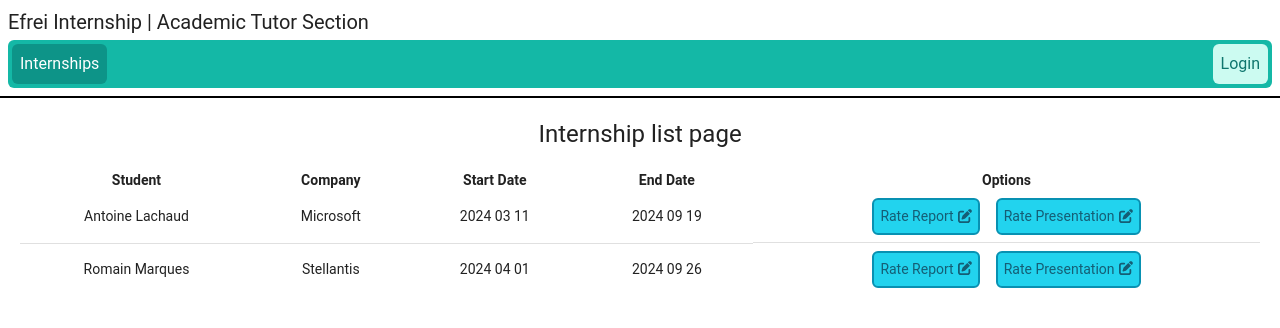
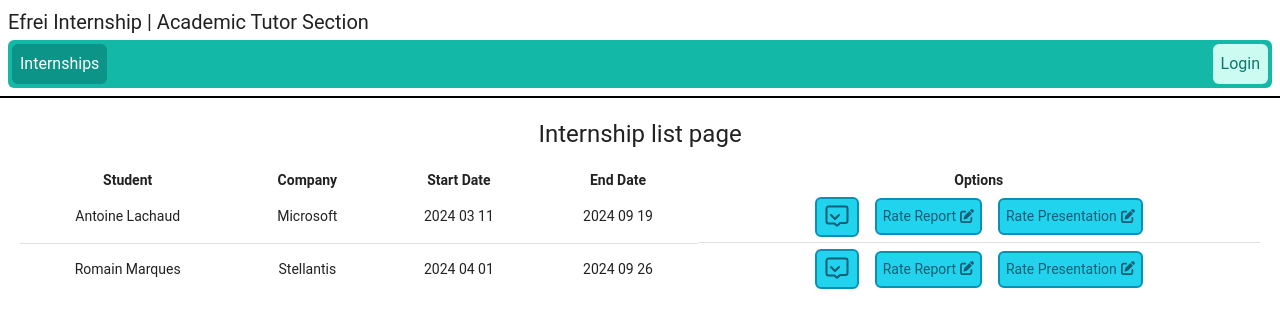
Before and after one commit to The-Daring-Group/efrei-internship, a Nuxt app in the folder efrei-internship-front-ta/: page /internships/list in a window 1280 px wide. Shown: the top 328 px of the page. Built offline with nearby package versions, Linux system fonts and the light colour scheme; no server answers.

Commit message:
integrate chatbutton to list internships

```diff
--- a/efrei-internship-front-ta/components/ChatButton.vue
+++ b/efrei-internship-front-ta/components/ChatButton.vue
@@ -1,5 +1,5 @@
 <template>
-    <NuxtLink :to="'/internships/chat/' + userId" class="tw-relative tw-bg-blue-500 hover:tw-bg-blue-600 text-white font-bold px-2 rounded tw-w-11 tw-h-8">
+    <NuxtLink :to="'/internships/chat/' + userId" class="tw-relative tw-bg-cyan-400 hover:tw-bg-cyan-600 hover:tw-cursor-pointer hover:tw-text-white tw-text-cyan-800 font-bold px-2 py-1 tw-rounded-md tw-w-11 tw-h-10 tw-border-cyan-600 tw-border-2 mr-4">
         <svg class="w-8 h-8" fill="none" stroke="currentColor" viewBox="0 0 24 24" xmlns="http://www.w3.org/2000/svg">
             <path stroke-linecap="round" stroke-linejoin="round" stroke-width="2" d="M20.5 3.5H3.5a2 2 0 00-2 2V18.5a2 2 0 002 2h6.07l1.75 1.75a1 1 0 001.42 0l2.33-2.33H20.5a2 2 0 002-2V5.5a2 2 0 00-2-2zM12 14l-2 2m0 0l-4-4m4 4l4-4"/>
         </svg>
@@ -12,17 +12,19 @@
 <script>
     import axios from 'axios'
     export default {
-        /*props: {
+        props: {
             userId: {
                 type: Number,
                 required: true
+            },
+            sender: {
+                type: Number,
+                required: true
             }
-        },*/
+        },
         data() {
             return {
-                unreadCount : 0,
-                userId: 1,
-                sender: 2,
+                unreadCount : 0
             }
         },
         mounted() {
--- a/efrei-internship-front-ta/pages/index.vue
+++ b/efrei-internship-front-ta/pages/index.vue
@@ -3,5 +3,4 @@
     <div class="tw-m-5">
         <div class="tw-text-2xl text-center">Academic Tutor Welcome Page</div>
     </div>
-    <ChatButton/>
 </template>
--- a/efrei-internship-front-ta/pages/internships/chat/[id].vue
+++ b/efrei-internship-front-ta/pages/internships/chat/[id].vue
@@ -4,6 +4,7 @@
       <nav>
         <ul>
           <li><NuxtLink to="/">Home</NuxtLink></li>
+          <li><NuxtLink to="/internships/list">Internships</NuxtLink></li>
         </ul>
       </nav>
     </header>
@@ -108,7 +109,6 @@ export default {
       const unreadMessages = this.messages.filter(
         (message) => message.id_receiver === this.sender && !message.is_read
       );
-      console.log("this.messages", this.messages);
       console.log("unreadMessages", unreadMessages);
 
       // Créez un tableau de promesses pour toutes les requêtes de marquage comme lus
--- a/efrei-internship-front-ta/pages/internships/list.vue
+++ b/efrei-internship-front-ta/pages/internships/list.vue
@@ -18,6 +18,7 @@
                         <td class="text-center">{{ internship.startDate }}</td>
                         <td class="text-center">{{ internship.endDate }}</td>
                         <td class="tw-flex tw-items-center tw-justify-center">
+                            <ChatButton :userId="internship.id" :sender="ta" />
                             <div class="tw-bg-cyan-400 hover:tw-bg-cyan-600 hover:tw-text-white hover:tw-cursor-pointer tw-p-1.5 tw-w-fit tw-rounded-md tw-text-cyan-800 tw-border-cyan-600 tw-border-2 mr-4">
                               <NuxtLink :to="{ path: '/internships/fill-evaluation/' + internship.id }">Rate Report</NuxtLink>
                                 <font-awesome-icon class="tw-ml-1" :icon="['fas', 'pen-to-square']" />
@@ -54,6 +55,8 @@
     },
     ]);
 
+    const ta = 2;
+
     function formatDate(date) {
         const formattedDate = new Date(date);
         const year = formattedDate.toLocaleString("default", { year: "numeric" });
```
